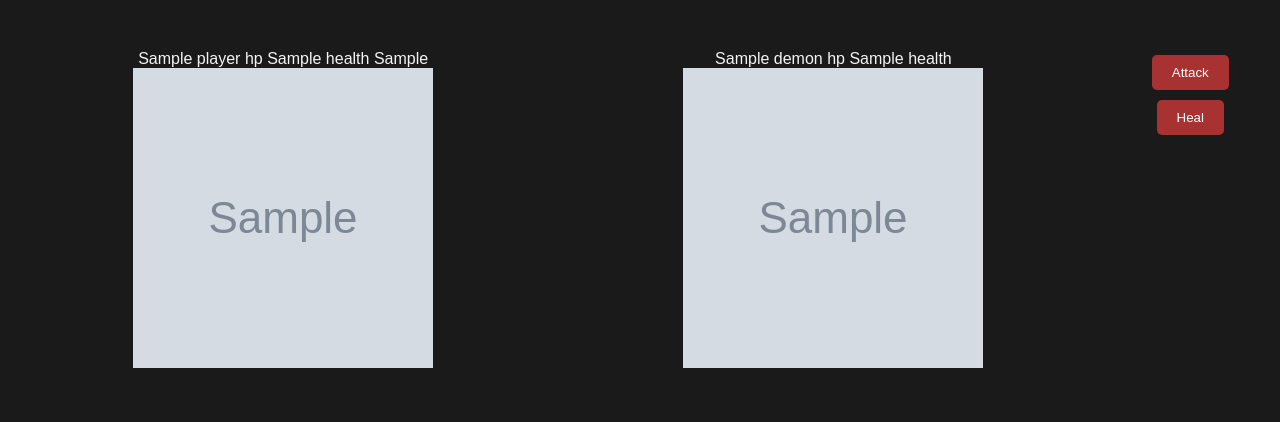
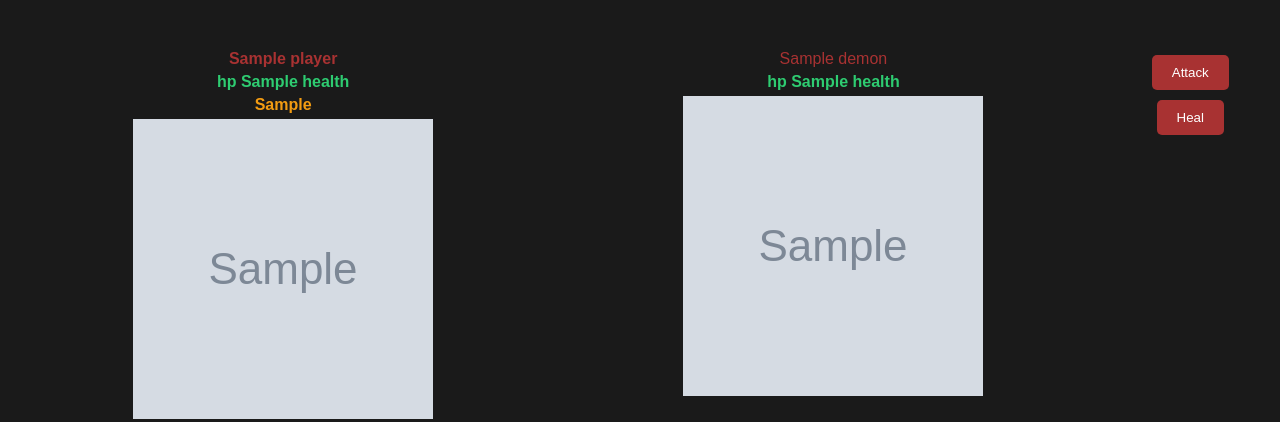
Before and after one commit to Royr9/EOQ-3, a Flask app: template templates/fight.html in a window 1280 px wide. Shown: the top 422 px of the page. Run offline with Flask 3, Linux system fonts and the light colour scheme; the template is opened without the code that fills it: most values are stand-ins (such as "Sample title", 1, 10 or a date in 2020); grey boxes marked "Sample" are stand-in pictures.

Commit message:
more css

```diff
--- a/static/fight-style.css
+++ b/static/fight-style.css
@@ -42,3 +42,61 @@ body {
 .demon, .player {
     width: 45%;
 }
+
+/* Header styling */
+header {
+    position: fixed;
+    top: 0;
+    left: 0;
+    padding: 10px;
+}
+
+nav {
+    display: flex;
+    flex-direction: column;
+    align-items: center;
+}
+
+nav span {
+    margin-bottom: 5px;
+}
+
+.player_name, .health, .armor, .items {
+    font-size: 16px;
+    font-weight: bold;
+}
+
+.player_name {
+    color: #a83232;
+}
+.demom_name {
+    color: #a83232;
+}
+
+.health {
+    color: #2ecc71;
+}
+
+.armor {
+    color: #f39c12;
+}
+
+.items {
+    color: #8e44ad;
+}
+
+.items span {
+    display: inline-block;
+    margin-right: 10px;
+    background-color: #9b59b6;
+    padding: 5px;
+    border-radius: 3px;
+}
+
+.items span:hover {
+    background-color: #8e44ad;
+}
+
+input{
+    padding: 0.5rem 1rem;
+}
```
